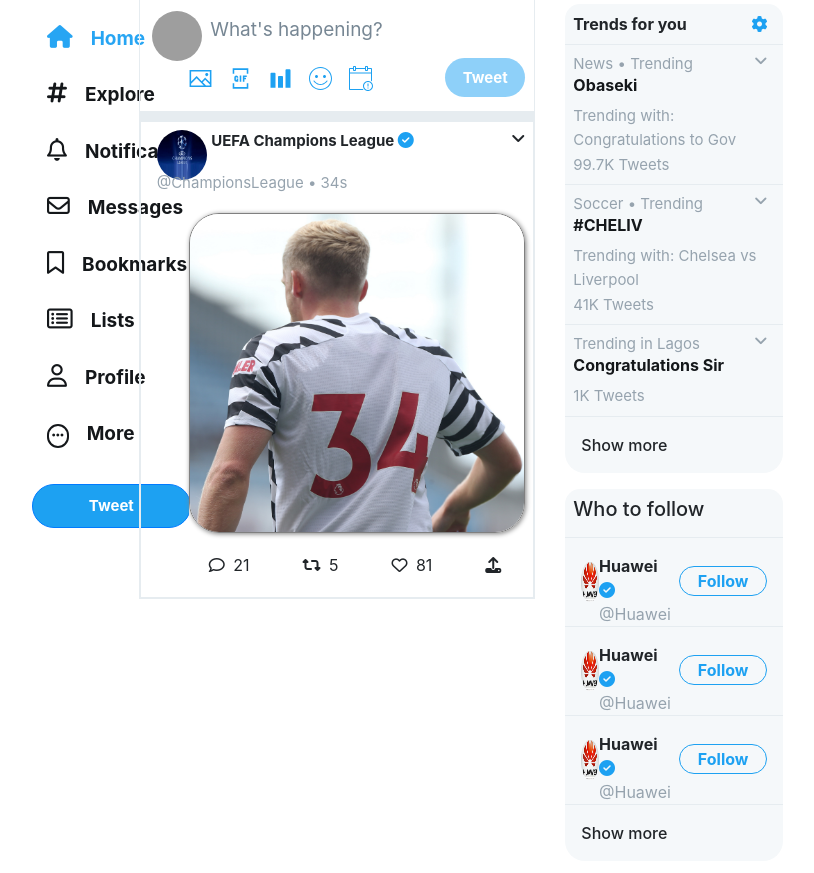
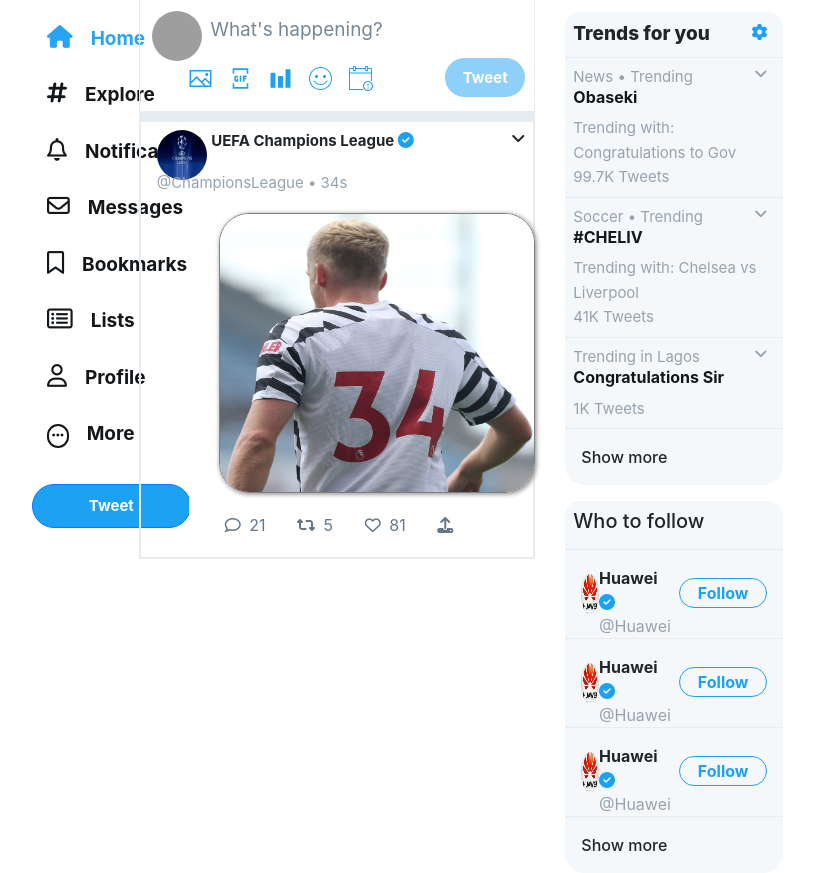
Before and after one commit to Tituz175/Twitter, a plain HTML site: page home.html in a window 1280 px wide. Shown: the part 58-931 px from the top of the page, without its empty margins (303-1117 px from the left). Drawn offline with Linux system fonts and the light colour scheme; grey boxes are pictures that could not be loaded.

Commit message:
started work on the side nav right

```diff
--- a/home.html
+++ b/home.html
@@ -178,11 +178,9 @@
                         </div>
                         <div class="ml-5 mr-2 mt-2">
                             <div class="card" style="width: 100%; border-radius: 30px; border: 0px;">
-                                <img class="card-img-top" src="/image/postone.jfif" alt="Card image cap"
-                                    style="border: 0.1px solid gray; border-radius: 30px; width: 100%; height: 40vh; box-shadow: 1px 1px 5px gray;"
-                                    class="">
+                                <img class="card-img-top pimg" src="/image/postone.jfif" alt="Card image cap">
                                 <div class="card-body" style="border-radius: 30px;">
-                                    <span class="card-text d-flex justify-content-between  style=" color: #657786;">
+                                    <span class="card-text d-flex justify-content-between ml-3 pr-5" style=" color: #657786;">
                                         <span class="">
                                             <span class="far fa-comment mr-1"></span>
                                             <span>21</span>
@@ -207,20 +205,18 @@
                 </div>
             </div>
             <div class="col-4">
-                <div class="" style="width: 55%;">
+                <div class="sidev2">
                     <div class="mt-2">
-                        <form role="form" style="width: 100%">
+                        <form role="form w-100">
                             <div class="form-group">
-                                <input type="text" class="form-control empty" id="iconified"
-                                    placeholder="&#xF002; Search Twitter"
-                                    style="border-radius: 50px; background: #E6ECF0;" />
+                                <input type="text" class="form-control empty it1" id="iconified"
+                                    placeholder="&#xF002; Search Twitter"/>
                             </div>
                         </form>
                     </div>
                     <div class="mb-1">
-                        <div class="w-100 d-flex justify-content-between p-2 mt-3"
-                            style="background:#F5F8FA; border-radius: 15px 15px 0px 0px; border-bottom: 0.5px solid#E6ECF0;">
-                            <span><strong class="font-weight-bold" ->Trends for you</strong></span>
+                        <div class="w-100 d-flex justify-content-between p-2 mt-4 it2">
+                            <span class="it2t">Trends for you</span>
                             <a href="">
                                 <div class="" style="border-radius:30px; border: 0px solid white;">
                                     <span class="fa fa-cog mr-2" style="color: #1DA1F2;"></span>
--- a/scss/home.scss
+++ b/scss/home.scss
@@ -35,7 +35,7 @@
 $pwidth:50px;
 $pheight:50px;
 
-//.sidev=side nav
+//.sidev=side nav left
 .sidev{
     // position: relative;
     // left: 100px;
@@ -178,5 +178,34 @@
             position: relative;
             bottom: 10px;
         }
+        //.pimg=post image
+        .pimg{
+            border: 0.1px solid gray;
+            border-radius: 30px;
+            width: 94%;
+            height: 35vh;
+            box-shadow: 1px 1px 5px gray;
+            margin: 0px 20px 0px 30px;
+        }
     }
 }
+//.sidev2=side nav right
+.sidev2{
+    width: 55%;
+    //.it1=item one on side nav right
+    .it1{
+        border-radius: 50px;
+        background: #E6ECF0;
+    }
+    //.it2=item two on side nav right
+    .it2{
+        background:$sv2bgColor;
+        border-radius: 15px 15px 0px 0px;
+        border-bottom: 0.5px solid $bColor;
+        //.it2t=item two text on side nav right
+        .it2t{
+            font-size: $font;
+            font-weight: 800;
+        }
+    }
+}
```
Also changed, not shown: css/home.css, 1 other file.
